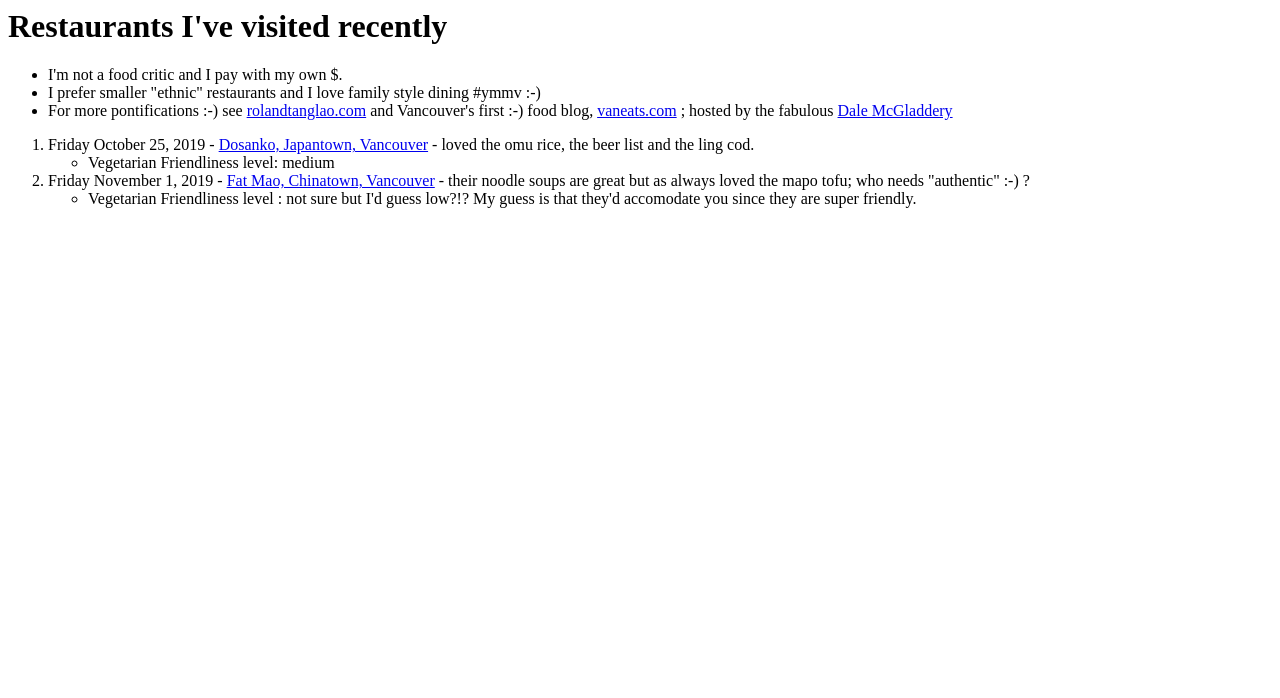
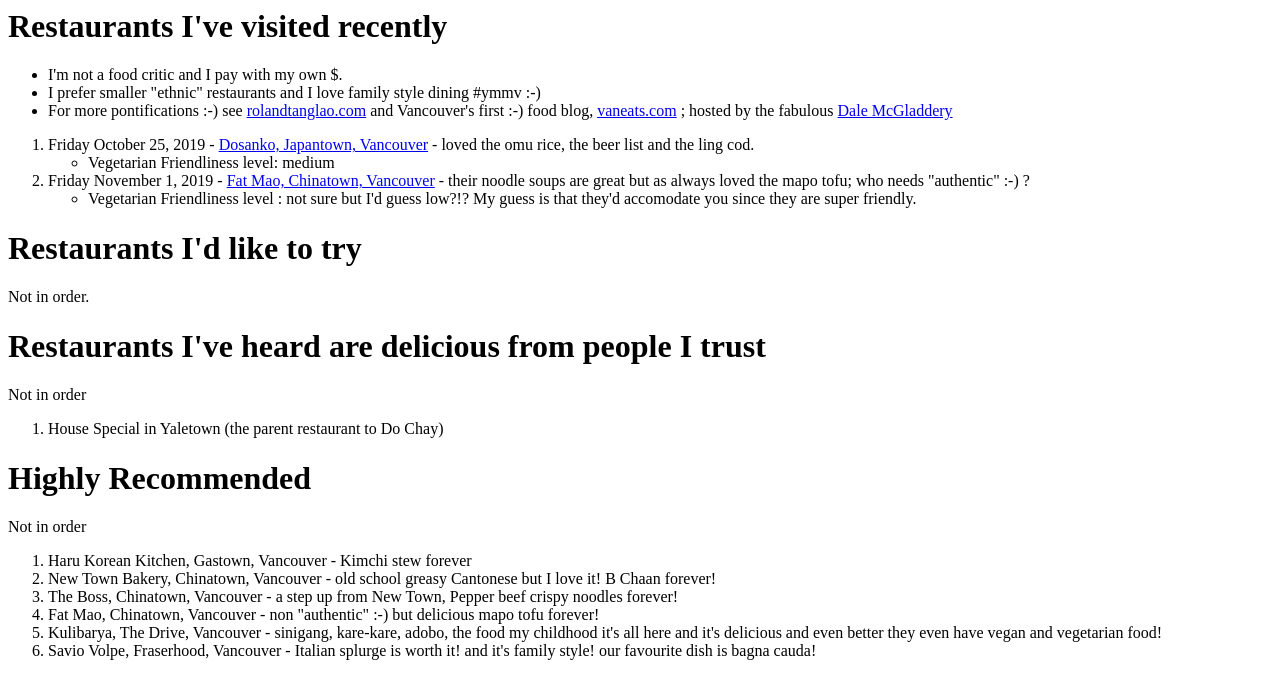
Before and after one commit to rtanglao/restaurant-11ty-fun, an Eleventy site: page src/reviews.md in a window 1280 px wide. Built offline with nearby package versions, Linux system fonts and the light colour scheme; Eleventy itself is replaced by a stand-in of ours; files that its build step writes are made by us from their sources.

Commit message:
🕷🏪 Updated with Glitch add highly recommended

```diff
--- a/src/reviews.md
+++ b/src/reviews.md
@@ -1,7 +1,3 @@
----
-title: "Roland's Restaurant Reviews 1 pager"
----
-
 # Restaurants I've visited recently
 
 - I'm not a food critic and I pay with my own \$.
@@ -14,3 +10,25 @@
    - Vegetarian Friendliness level: medium
 1. Friday November 1, 2019 - [Fat Mao, Chinatown, Vancouver](http://www.fatmaonoodles.com/) - their noodle soups are great but as always loved the mapo tofu; who needs "authentic" :-) ?
    - Vegetarian Friendliness level : not sure but I'd guess low?!? My guess is that they'd accomodate you since they are super friendly.
+
+# Restaurants I'd like to try
+
+Not in order.
+
+# Restaurants I've heard are delicious from people I trust
+
+Not in order
+
+1. House Special in Yaletown (the parent restaurant to Do Chay)
+
+# Highly Recommended
+
+Not in order
+
+1. Haru Korean Kitchen, Gastown, Vancouver - Kimchi stew forever
+1. New Town Bakery, Chinatown, Vancouver - old school greasy Cantonese but I love it! B Chaan forever!
+1. The Boss, Chinatown, Vancouver - a step up from New Town, Pepper beef crispy noodles forever!
+1. Fat Mao, Chinatown, Vancouver - non "authentic" :-) but delicious mapo tofu forever!
+1. Kulibarya, The Drive, Vancouver - sinigang, kare-kare, adobo, the food my childhood it's all here and it's delicious and
+even better they even have vegan and vegetarian food!
+1. Savio Volpe, Fraserhood, Vancouver - Italian splurge is worth it! and it's family style! our favourite dish is bagna cauda!
```
